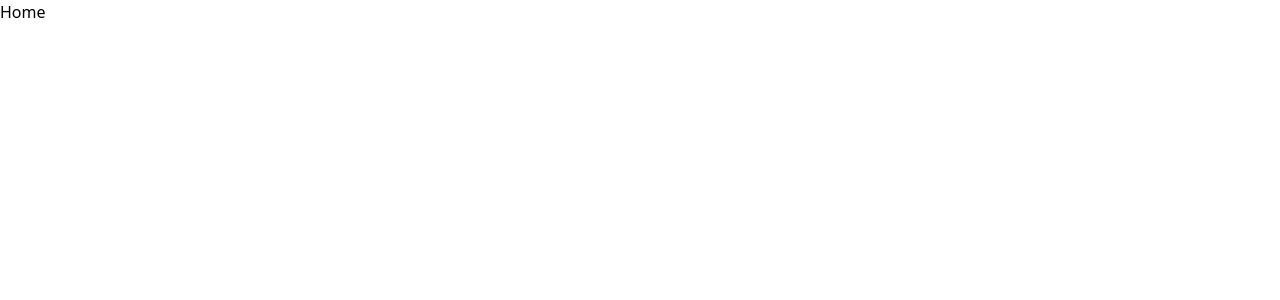
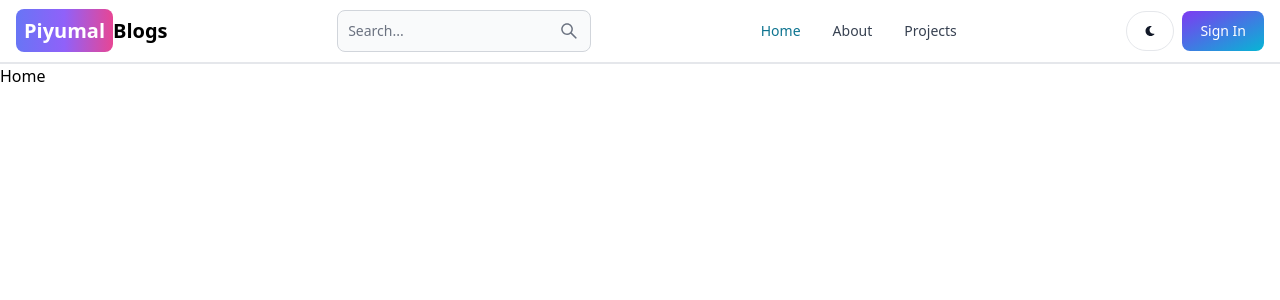
Before and after one commit to piyumal2105/MERN_Blog_App, a React (Vite) app in the folder frontend/: page / in a window 1280 px wide. Shown: the top 300 px of the page. Built offline with nearby package versions, Linux system fonts and the light colour scheme.

Commit message:
Create header section

```diff
--- a/frontend/package.json
+++ b/frontend/package.json
@@ -10,8 +10,10 @@
     "preview": "vite preview"
   },
   "dependencies": {
+    "flowbite-react": "^0.7.2",
     "react": "^18.2.0",
     "react-dom": "^18.2.0",
+    "react-icons": "^5.0.1",
     "react-router-dom": "^6.22.0"
   },
   "devDependencies": {
--- a/frontend/src/App.jsx
+++ b/frontend/src/App.jsx
@@ -1,6 +1,8 @@
 // eslint-disable-next-line no-unused-vars
 import React from "react";
 import { BrowserRouter, Routes, Route } from "react-router-dom";
+
+//Pages
 import Home from "./pages/Home";
 import AboutUs from "./pages/AboutUs";
 import Dashboard from "./pages/Dashboard";
@@ -8,9 +10,13 @@
 import SignIn from "./pages/Signin";
 import SignUp from "./pages/Signup";
 
+//Components
+import Header from "./components/Header";
+
 function App() {
   return (
     <BrowserRouter>
+      <Header />
       <Routes>
         <Route path="/" element={<Home />} />
         <Route path="/aboutus" element={<AboutUs />} />
--- /dev/null
+++ b/frontend/src/components/Header.jsx
@@ -0,0 +1,56 @@
+// eslint-disable-next-line no-unused-vars
+import React from "react";
+import { Button, Navbar, NavbarToggle, TextInput } from "flowbite-react";
+import { Link, useLocation } from "react-router-dom";
+import { AiOutlineSearch } from "react-icons/ai";
+import { FaMoon } from "react-icons/fa";
+
+function Header() {
+  const path = useLocation().pathname;
+  return (
+    <Navbar className="border-b-2">
+      <Link
+        to="/"
+        className="self-center whitespace-nowrap text-sm sm:text-xl font-semibold dark:text-white"
+      >
+        <span className="px-2 py-2 bg-gradient-to-r from-indigo-500 via-purple-500 to-pink-500 rounded-lg text-white">
+          Piyumal
+        </span>
+        Blogs
+      </Link>
+      <form>
+        <TextInput
+          type="text"
+          placeholder="Search..."
+          rightIcon={AiOutlineSearch}
+          className="hidden lg:inline"
+        />
+      </form>
+      <Button className="w-12 h-10 lg:hidden" color="gray" pill>
+        <AiOutlineSearch />
+      </Button>
+      <div className="flex gap-2 md:order-2">
+        <Button className="w-12 h-10 hidden sm:inline" color="gray" pill>
+          <FaMoon />
+        </Button>
+        <Link to="/signin">
+          <Button gradientDuoTone="purpleToBlue">Sign In</Button>
+        </Link>
+        <NavbarToggle />
+      </div>
+      <Navbar.Collapse>
+        <Navbar.Link active={path === "/"} as={"div"}>
+          <Link to="/">Home </Link>
+        </Navbar.Link>
+        <Navbar.Link active={path === "/aboutus"} as={"div"}>
+          <Link to="/aboutus">About </Link>
+        </Navbar.Link>
+        <Navbar.Link active={path === "/projects"} as={"div"}>
+          <Link to="/projects">Projects </Link>
+        </Navbar.Link>
+      </Navbar.Collapse>
+    </Navbar>
+  );
+}
+
+export default Header;
--- a/frontend/tailwind.config.js
+++ b/frontend/tailwind.config.js
@@ -1,8 +1,14 @@
 /** @type {import('tailwindcss').Config} */
 export default {
-  content: ["./index.html", "./src/**/*.{js,ts,jsx,tsx}"],
+  content: [
+    "./index.html",
+    "./src/**/*.{js,ts,jsx,tsx}",
+    "node_modules/flowbite-react/lib/esm/**/*.js",
+  ],
+
   theme: {
     extend: {},
   },
-  plugins: [],
+  // eslint-disable-next-line no-undef
+  plugins: [require("flowbite/plugin")],
 };
```
Also changed, not shown: 1 other file (tests, documents, lock files or other folders).
